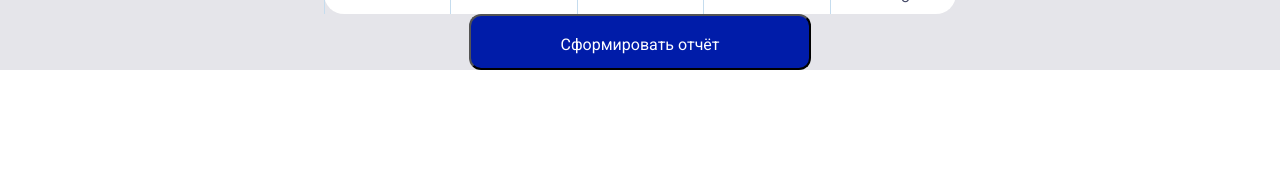
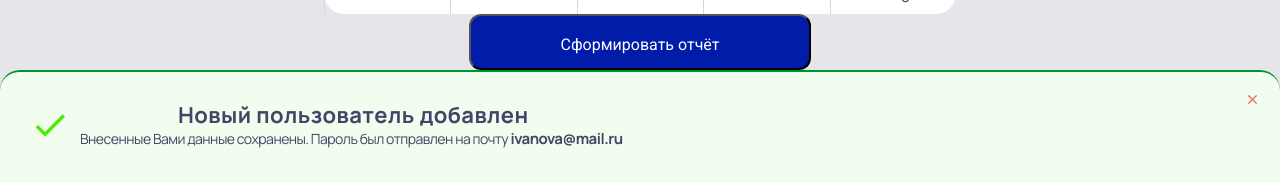
Before and after one commit to allozhkin/SchoolControl, a React (Vite) app: page /testPage in a window 1280 px wide. Shown: the part 3499-3682 px from the top of the page. Before the commit the page ends 3569 px from the top, so only its background shows below. Built offline with nearby package versions, Linux system fonts and the light colour scheme.

Commit message:
added component Notificdtion

```diff
--- a/src/components/button/ButtonProps.ts
+++ b/src/components/button/ButtonProps.ts
@@ -2,7 +2,7 @@ import React from 'react';
 
 export interface ButtonProps
   extends React.ButtonHTMLAttributes<HTMLButtonElement> {
-  text: string;
+  text: string | JSX.Element;
   children?: React.ReactNode;
   className?: string;
 }
--- /dev/null
+++ b/src/components/notification/Notification.module.scss
@@ -0,0 +1,44 @@
+@use "./../../styles/color-palette.scss" as *;
+@use "./../../styles/mixins.scss" as *;
+
+.notification {
+    position: relative;
+    display: flex;
+    align-items: center;
+    width: 100vw;
+    background-color: $topic-accentGreen-2;
+    border-top-left-radius: 20px;
+    border-top-right-radius: 20px;
+    border-top: 2px solid $topic-accentGreen-1;
+    padding: 23px 40px 31px 20px;
+    &__description {
+        padding: 0;
+        margin: 0;
+    }
+    &__title {
+        margin-bottom: 4px;
+        margin: 0;
+        @include typography-Title2-Bold;
+        color: $primary-black-1;
+    }
+    &__text {
+        @include typography-subTitle-regular;
+        padding-right: 4px;
+        &_bold {
+            @include typography-subTitle-bold;
+        }
+    }
+}
+.iconDone {
+    margin: 10px;
+    display: block;
+}
+.buttonClose {
+    all: unset;
+    top: 10px;
+    right: 10px;
+    position: absolute;
+    color: $primary-black-1;
+    cursor: pointer;
+    transition: fill 0.3s;
+}
--- /dev/null
+++ b/src/components/notification/Notification.tsx
@@ -0,0 +1,37 @@
+import React from 'react';
+import styles from './Notification.module.scss';
+import { NotificationProps } from './NotificationProps';
+import Icon from '../ui-kit/Icon/Icon';
+import Button from '../button/Button';
+
+const Notification: React.FC<NotificationProps> = ({
+  title,
+  description,
+  mail,
+}) => {
+  return (
+    <div className={styles.notification}>
+      <Icon id="iconDone" width={40} height={40} className={styles.iconDone} />
+      <div className={styles.notification__description}>
+        <h1 className={styles.notification__title}>{title}</h1>
+        <p className={styles.notification__text}>
+          {description}
+          <span className={styles.notification__text_bold}>{mail}</span>
+        </p>
+      </div>
+      <Button
+        className={`${styles.buttonClose}`}
+        text={
+          <Icon
+            id="iconClose"
+            width={15}
+            height={15}
+            className={styles.buttonClose}
+          />
+        }
+      />
+    </div>
+  );
+};
+
+export default Notification;
--- /dev/null
+++ b/src/components/notification/NotificationProps.ts
@@ -0,0 +1,6 @@
+export interface NotificationProps {
+  title: string;
+  description: string;
+  mail?: string;
+  color?: string;
+}
--- /dev/null
+++ b/src/components/notification/index.ts
@@ -0,0 +1 @@
+export * from './Notification'
--- a/src/pages/Test/TestPage.tsx
+++ b/src/pages/Test/TestPage.tsx
@@ -10,6 +10,7 @@ import ChartDonut from '../../components/chartDonut/ChartDonut';
 import FilterClasses from '../../components/FilterClasses/FilterClasses';
 import Calendar from '../../components/Calendar/Calendar';
 import Button from '../../components/button/Button';
+import Notification from '../../components/notification/Notification';
 
 
 const TestPage: React.FC = () => {
@@ -68,6 +69,7 @@ const TestPage: React.FC = () => {
         text="Сформировать отчёт"
 
       />
+      <Notification title='Новый пользователь добавлен' description='Внесенные Вами данные сохранены. Пароль был отправлен на почту  ' mail='ivanova@mail.ru' />
     </div>
   );
 };
--- a/src/styles/color-palette.scss
+++ b/src/styles/color-palette.scss
@@ -1,25 +1,27 @@
 $system-red-3: #ff3b30;
 $system-red-2: #d70015;
 $system-red-1: #ff6961;
-$accent-blue-1: #001CA9;
+$accent-blue-1: #001ca9;
 $accent-blue-2: #003fae;
-$primary-blue-2: #CDDAF3;
-$primary-blue-3: #9DB5D8;
-$primary-blue-5: #CBE8FF;
-$primary-blue-6: #F6FAFF;
+$primary-blue-2: #cddaf3;
+$primary-blue-3: #9db5d8;
+$primary-blue-5: #cbe8ff;
+$primary-blue-6: #f6faff;
 $accent-blue-3: #01276a;
-$accent-blue-4: #C5DCEE;
-$bg-btn: #4726A1;
-$primary-white: #FFFFFF;
+$accent-blue-4: #c5dcee;
+$bg-btn: #4726a1;
+$primary-white: #ffffff;
 $primary-white-1: #f4f4f4;
-$primary-white-2: #FBFDFF;
-$primary-white-3: #FEFEFF;
+$primary-white-2: #fbfdff;
+$primary-white-3: #fefeff;
 $primary-gray-1: #e5e5ea;
 $primary-gray-2: #bcbcc1;
 $primary-gray-3: #a0a0a6;
 $primary-gray-4: #5e5e63;
 $primary-black-1: #404664;
 $background: #f4f4f4;
-$background-switcher: #0F62FE;
-$major-frame-color: #F2E9FF;
-$primary-blue-gradient: linear-gradient(137.08deg, rgb(48, 155, 232) 0%,rgb(48, 53, 201) 95.498%);
+$background-switcher: #0f62fe;
+$major-frame-color: #f2e9ff;
+$primary-blue-gradient: linear-gradient(137.08deg, rgb(48, 155, 232) 0%, rgb(48, 53, 201) 95.498%);
+$topic-accentGreen-1: #00952b;
+$topic-accentGreen-2: #f0fdef;
--- a/src/styles/mixins.scss
+++ b/src/styles/mixins.scss
@@ -46,6 +46,12 @@
 @mixin typography-Title2-Bold {
   @include typography("Manrope", 22px, 28px, 700, 0.4px)
 }
+@mixin typography-subTitle-regular {
+  @include typography("Manrope", 14px, 20px, 400, -0.5px)
+}
+@mixin typography-subTitle-bold {
+  @include typography("Manrope", 15px, 20px, 700, -0.5px)
+}
 @mixin authPage-bg-gradient {
   background: $primary-blue-gradient;
   display: flex;
```
